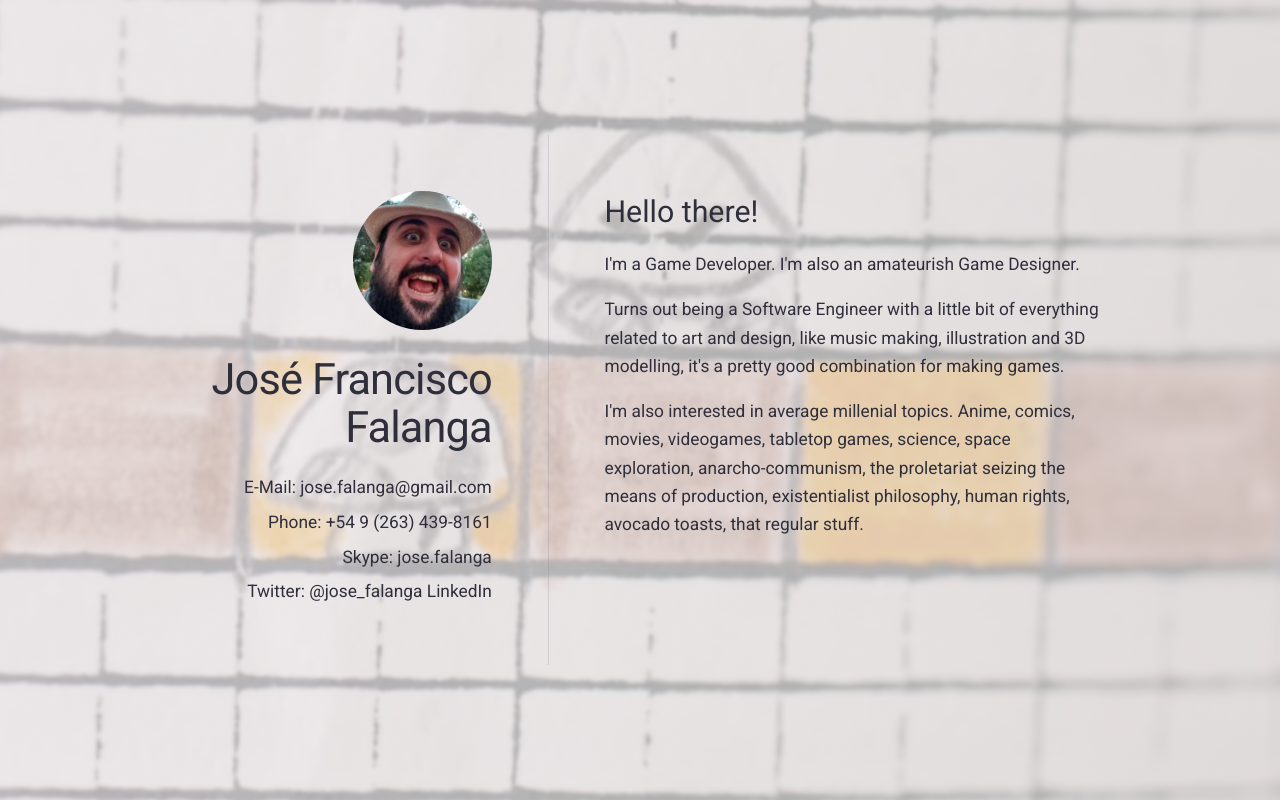
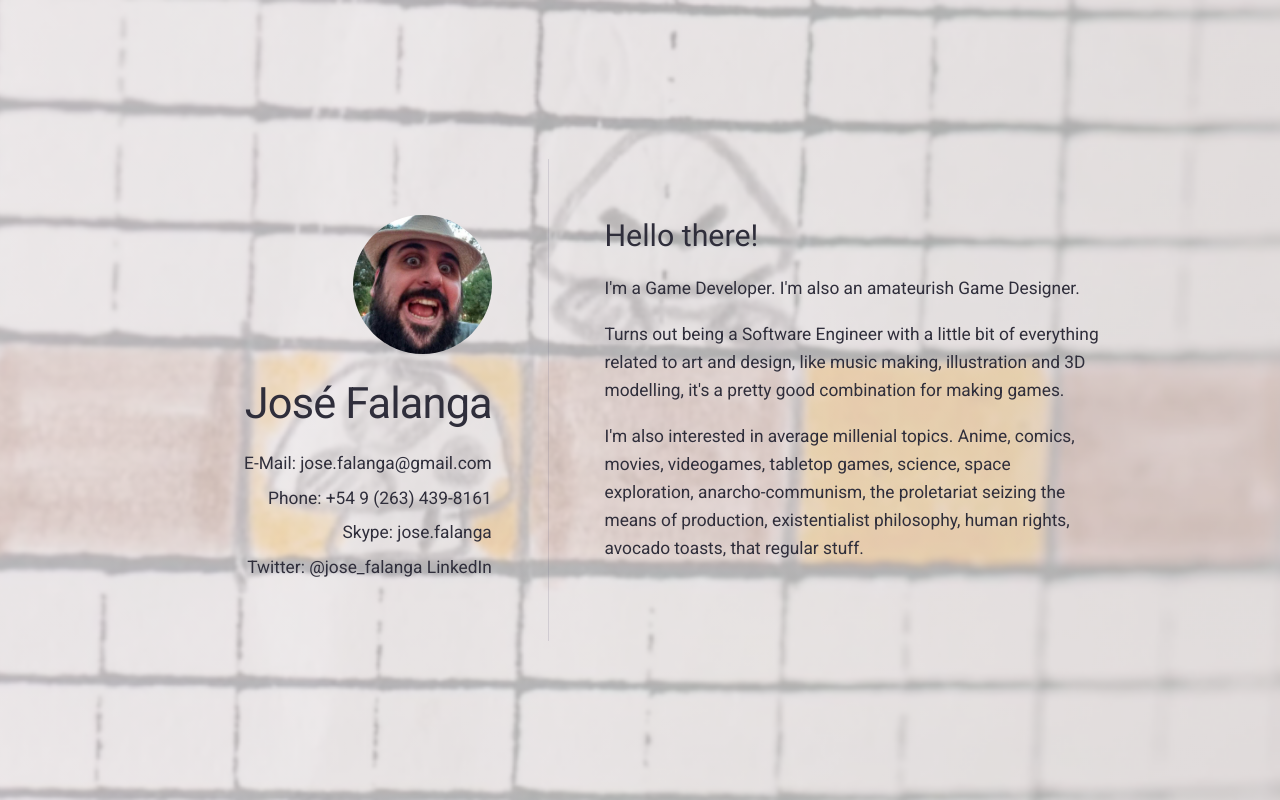
Before and after one commit to josefalanga/josefalanga.github.io, a plain HTML site: page index.html in a window 1280 px wide. Drawn offline with Linux system fonts and the light colour scheme.

Commit message:
removed middle name

```diff
--- a/index.html
+++ b/index.html
@@ -18,7 +18,7 @@
                         <div class="inner">
                             <div>
                                 <div id="image01" class="image"><img src="assets/images/image01.jpg" alt="" /></div>
-                                <h1 id="text04">José Francisco Falanga</h1>
+                                <h1 id="text04">José Falanga</h1>
                                 <p id="text03">
 									<span>E-Mail: jose.falanga@gmail.com</span><br />
 									<span>Phone: +54 9 (263) 439-8161</span><br />
```
